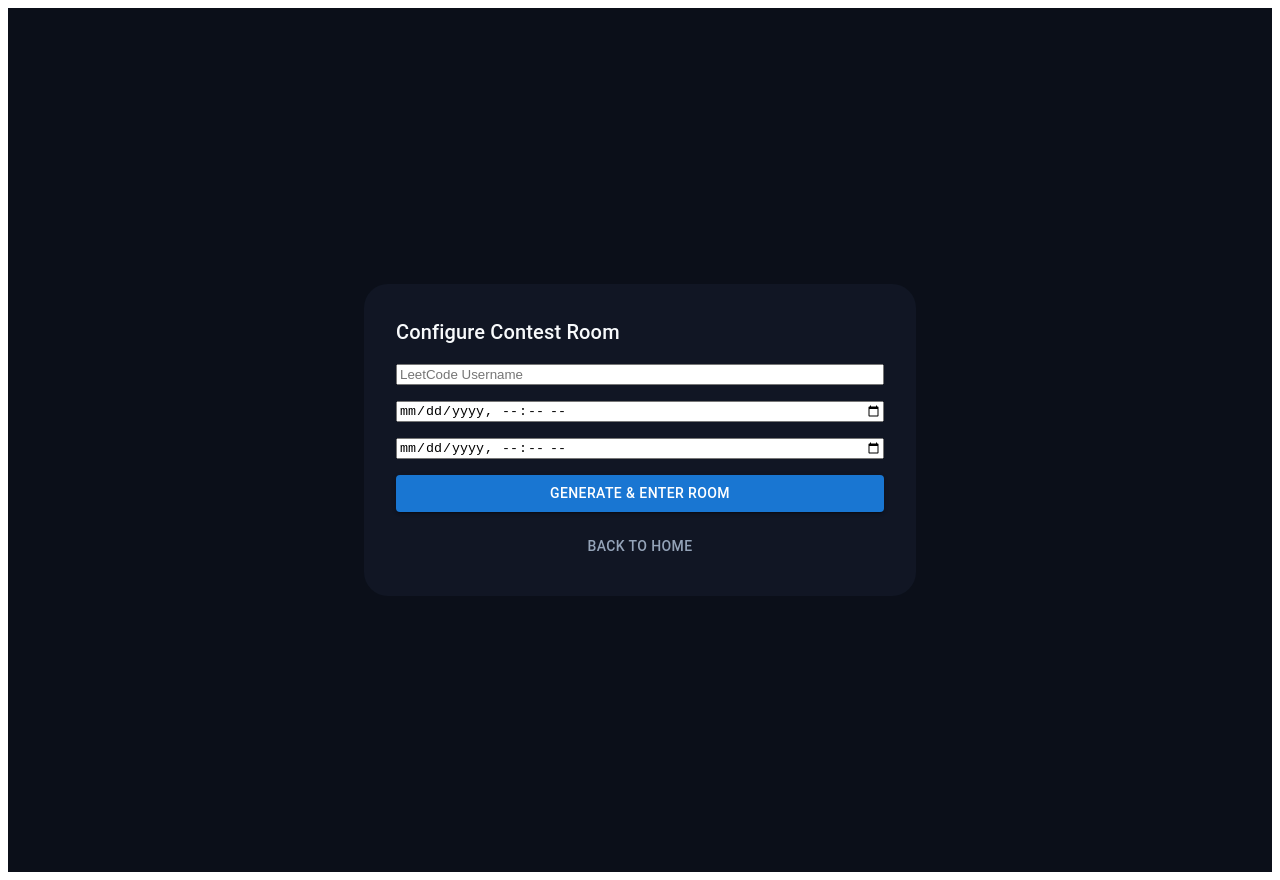
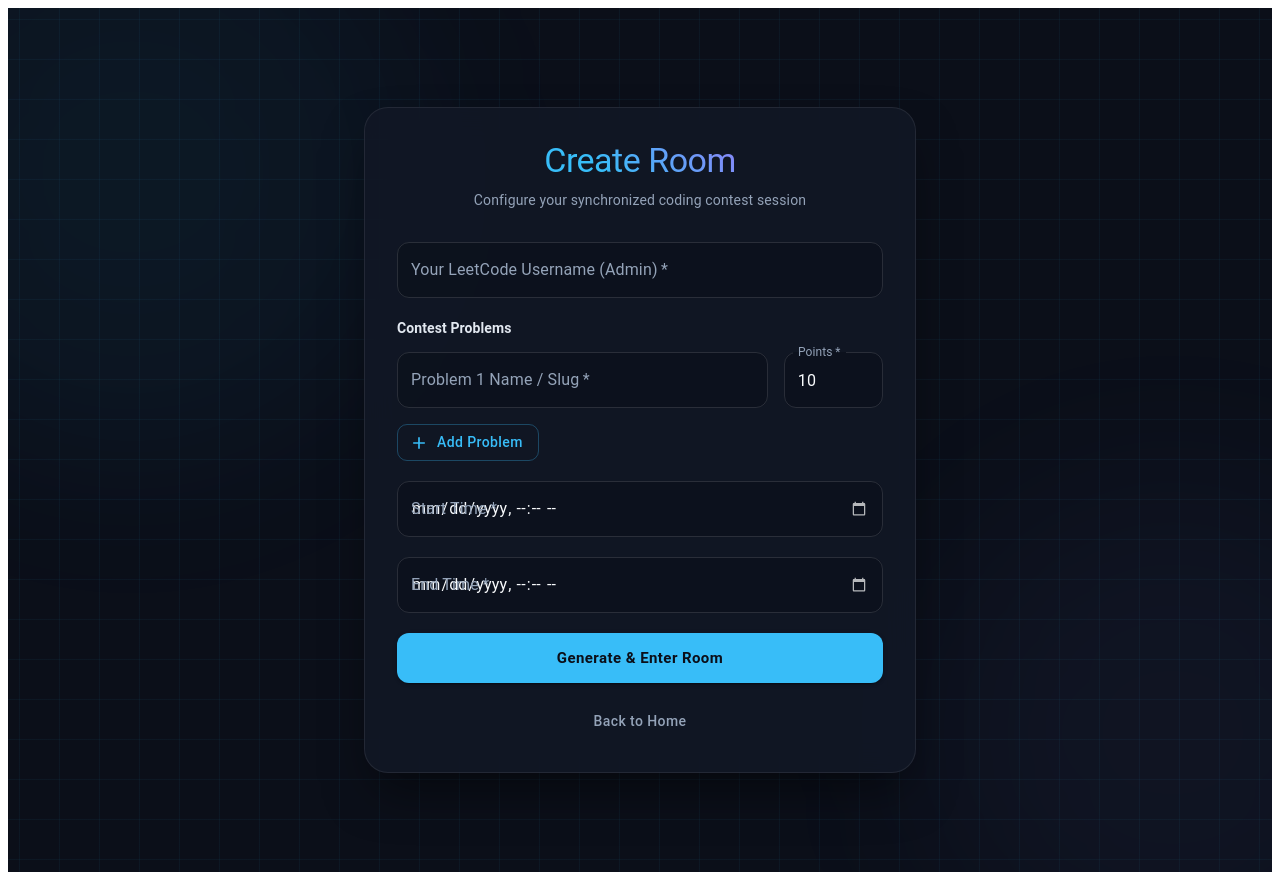
Before and after one commit to Yashaswini-K-P/LeetRoom, a React app in the folder frontend/: page /create in a window 1280 px wide. Built offline with nearby package versions, Linux system fonts and the light colour scheme; no server answers; the HTML template or start-up script is replaced by a standard one.

Commit message:
feat(frontend): display assigned problems and point values on dedicated leaderboard page

```diff
--- a/frontend/src/components/CreateRoom.jsx
+++ b/frontend/src/components/CreateRoom.jsx
@@ -1,5 +1,15 @@
 import React, { useState } from "react";
-import { Container, Paper, Typography, Button, Box } from "@mui/material";
+import {
+  Container,
+  Paper,
+  Typography,
+  Button,
+  Box,
+  TextField,
+  IconButton,
+} from "@mui/material";
+import DeleteIcon from "@mui/icons-material/Delete";
+import AddIcon from "@mui/icons-material/Add";
 import { useNavigate } from "react-router-dom";
 import { BACKEND_URL } from "../config.js";
 
@@ -13,8 +23,45 @@ export default function CreateRoom() {
     { name: "", points: 10 },
   ]);
 
+  const handleProblemFieldChange = (index, field, value) => {
+    const updated = [...problemInputs];
+    updated[index][field] = value;
+    setProblemInputs(updated);
+  };
+
+  const handleAddProblem = () => {
+    setProblemInputs([...problemInputs, { name: "", points: 10 }]);
+  };
+
+  const handleRemoveProblem = (index) => {
+    const updated = problemInputs.filter((_, i) => i !== index);
+    setProblemInputs(updated);
+  };
+
   const handleCreateSubmit = async (e) => {
     e.preventDefault();
+    setErrorMessage("");
+
+    const start = new Date(startTime);
+    const end = new Date(endTime);
+
+    if (end <= start) {
+      setErrorMessage("Error: End time must be later than the start time");
+      return;
+    }
+
+    if (!leetcodeUsername.trim()) {
+      setErrorMessage("Please enter your LeetCode username.");
+      return;
+    }
+
+    for (let i = 0; i < problemInputs.length; i++) {
+      if (!problemInputs[i].name.trim()) {
+        setErrorMessage(`Please enter the name for Problem ${i + 1}.`);
+        return;
+      }
+    }
+
     try {
       const response = await fetch(`${BACKEND_URL}/api/rooms/create`, {
         method: "POST",
@@ -22,12 +69,14 @@ export default function CreateRoom() {
         body: JSON.stringify({ problems: problemInputs, startTime, endTime }),
       });
       const data = await response.json();
+
       if (data.success) {
         navigate(`/room/${data.roomCode}`, { state: { leetcodeUsername } });
       } else {
-        setErrorMessage("Failed to create room.");
+        setErrorMessage(data.message || "Failed to create room.");
       }
     } catch (err) {
+      console.error(err);
       setErrorMessage("Server error while creating room.");
     }
   };
@@ -41,51 +90,250 @@ export default function CreateRoom() {
         alignItems: "center",
         justifyContent: "center",
         py: 4,
+        position: "relative",
+        overflow: "hidden",
       }}
     >
-      <Container maxWidth="sm">
+      <style>
+        {`
+        @keyframes gridShift {
+          0% { background-position: 0 0; }
+          100% { background-position: 40px 40px; }
+        }
+        @keyframes pulseGlow {
+          0% { transform: scale(1); opacity: 0.3; }
+          50% { transform: scale(1.15); opacity: 0.6; }
+          100% { transform: scale(1); opacity: 0.3; }
+        }
+        .tech-grid {
+          position: absolute;
+          inset: 0;
+          background-image:
+            linear-gradient(to right, rgba(56, 189, 248, 0.05) 1px, transparent 1px),
+            linear-gradient(to bottom, rgba(56, 189, 248, 0.05) 1px, transparent 1px);
+          background-size: 40px 40px;
+          animation: gridShift 20s linear infinite;
+          pointer-events: none;
+        }
+        /* Make native datetime inputs easier to click to open pickers */
+        input[type="datetime-local"]::-webkit-calendar-picker-indicator {
+          cursor: pointer;
+          filter: invert(1);
+          opacity: 0.7;
+        }
+        input[type="datetime-local"]::-webkit-calendar-picker-indicator:hover {
+          opacity: 1;
+        }
+      `}
+      </style>
+
+      <div className="tech-grid" />
+
+      <Box
+        sx={{
+          position: "absolute",
+          width: "500px",
+          height: "500px",
+          bgcolor: "rgba(56, 189, 248, 0.09)",
+          borderRadius: "50%",
+          filter: "blur(90px)",
+          top: "-10%",
+          left: "-10%",
+          animation: "pulseGlow 10s ease-in-out infinite",
+          pointerEvents: "none",
+        }}
+      />
+      <Box
+        sx={{
+          position: "absolute",
+          width: "450px",
+          height: "450px",
+          bgcolor: "rgba(129, 140, 248, 0.09)",
+          borderRadius: "50%",
+          filter: "blur(90px)",
+          bottom: "-10%",
+          right: "-10%",
+          animation: "pulseGlow 8s ease-in-out infinite",
+          pointerEvents: "none",
+        }}
+      />
+
+      <Container maxWidth="sm" sx={{ zIndex: 1 }}>
         <Paper
           elevation={0}
           sx={{
             p: 4,
+            display: "flex",
+            flexDirection: "column",
+            alignItems: "center",
             bgcolor: "rgba(18, 24, 38, 0.85)",
+            backdropFilter: "blur(16px)",
+            border: "1px solid rgba(255, 255, 255, 0.08)",
             borderRadius: "24px",
+            boxShadow: "0 25px 50px -12px rgb(0 0 0 / 0.5)",
             color: "#f8fafc",
           }}
         >
-          <Typography variant="h6" sx={{ mb: 2 }}>
-            Configure Contest Room
+          <Typography
+            variant="h4"
+            fontWeight="800"
+            sx={{
+              background: "linear-gradient(45deg, #38bdf8 30%, #818cf8 90%)",
+              WebkitBackgroundClip: "text",
+              WebkitTextFillColor: "transparent",
+              letterSpacing: "-0.5px",
+              mb: 1,
+            }}
+          >
+            Create Room
           </Typography>
+          <Typography variant="body2" sx={{ color: "#94a3b8", mb: 3 }}>
+            Configure your synchronized coding contest session
+          </Typography>
+
           {errorMessage && (
-            <Typography color="error">{errorMessage}</Typography>
+            <Typography color="error" sx={{ mb: 2, fontSize: "0.875rem" }}>
+              {errorMessage}
+            </Typography>
           )}
+
           <Box
             component="form"
             onSubmit={handleCreateSubmit}
-            sx={{ display: "flex", flexDirection: "column", gap: 2 }}
+            sx={{
+              width: "100%",
+              mt: 1,
+              display: "flex",
+              flexDirection: "column",
+              gap: 2.5,
+            }}
           >
-            <input
-              placeholder="LeetCode Username"
+            <CustomTextField
+              label="Your LeetCode Username (Admin)"
+              required
               value={leetcodeUsername}
               onChange={(e) => setLeetcodeUsername(e.target.value)}
+              placeholder="e.g. admin_coder"
+            />
+
+            <Box>
+              <Typography
+                variant="subtitle2"
+                sx={{ color: "#e2e8f0", mb: 1.5, fontWeight: 600 }}
+              >
+                Contest Problems
+              </Typography>
+              {problemInputs.map((prob, index) => (
+                <Box
+                  key={index}
+                  sx={{
+                    display: "flex",
+                    gap: 2,
+                    mb: 1.5,
+                    alignItems: "center",
+                  }}
+                >
+                  <CustomTextField
+                    label={`Problem ${index + 1} Name / Slug`}
+                    required
+                    value={prob.name}
+                    onChange={(e) =>
+                      handleProblemFieldChange(index, "name", e.target.value)
+                    }
+                    placeholder="e.g. two-sum"
+                  />
+                  <CustomTextField
+                    label="Points"
+                    type="number"
+                    sx={{ width: "130px" }}
+                    required
+                    value={prob.points}
+                    onChange={(e) =>
+                      handleProblemFieldChange(index, "points", e.target.value)
+                    }
+                  />
+                  {problemInputs.length > 1 && (
+                    <IconButton
+                      onClick={() => handleRemoveProblem(index)}
+                      sx={{ color: "#f87171" }}
+                    >
+                      <DeleteIcon />
+                    </IconButton>
+                  )}
+                </Box>
+              ))}
+              <Button
+                startIcon={<AddIcon />}
+                onClick={handleAddProblem}
+                variant="outlined"
+                sx={{
+                  color: "#38bdf8",
+                  borderColor: "rgba(56, 189, 248, 0.3)",
+                  textTransform: "none",
+                  borderRadius: "10px",
+                  mt: 0.5,
+                  "&:hover": {
+                    borderColor: "#38bdf8",
+                    bgcolor: "rgba(56, 189, 248, 0.05)",
+                  },
+                }}
+              >
+                Add Problem
+              </Button>
+            </Box>
+
+            <CustomTextField
+              label="Start Time"
+              type="datetime-local"
               required
-            />
-            <input
-              type="datetime-local"
               value={startTime}
               onChange={(e) => setStartTime(e.target.value)}
+              onClick={(e) => {
+                if (typeof e.target.showPicker === "function") {
+                  e.target.showPicker();
+                }
+              }}
+            />
+
+            <CustomTextField
+              label="End Time"
+              type="datetime-local"
               required
-            />
-            <input
-              type="datetime-local"
               value={endTime}
               onChange={(e) => setEndTime(e.target.value)}
-              required
+              onClick={(e) => {
+                if (typeof e.target.showPicker === "function") {
+                  e.target.showPicker();
+                }
+              }}
             />
-            <Button type="submit" variant="contained">
+
+            <Button
+              type="submit"
+              variant="contained"
+              size="large"
+              fullWidth
+              sx={{
+                bgcolor: "#38bdf8",
+                color: "#0b0f19",
+                fontWeight: "bold",
+                borderRadius: "12px",
+                py: 1.5,
+                textTransform: "none",
+                "&:hover": { bgcolor: "#0ea5e9" },
+              }}
+            >
               Generate & Enter Room
             </Button>
-            <Button onClick={() => navigate("/")} sx={{ color: "#94a3b8" }}>
+            <Button
+              variant="text"
+              onClick={() => navigate("/")}
+              sx={{
+                color: "#94a3b8",
+                textTransform: "none",
+                alignSelf: "center",
+              }}
+            >
               Back to Home
             </Button>
           </Box>
@@ -94,3 +342,33 @@ export default function CreateRoom() {
     </Box>
   );
 }
+
+function CustomTextField(props) {
+  const isDateTime = props.type === "datetime-local";
+
+  return (
+    <TextField
+      fullWidth
+      variant="outlined"
+      {...props}
+      InputLabelProps={{
+        ...(isDateTime ? { shrink: true } : {}),
+        ...props.InputLabelProps,
+      }}
+      sx={{
+        "& .MuiOutlinedInput-root": {
+          color: "#f8fafc",
+          borderRadius: "12px",
+          bgcolor: "rgba(11, 15, 25, 0.6)",
+          cursor: isDateTime ? "pointer" : "default",
+          "& fieldset": { borderColor: "rgba(255, 255, 255, 0.12)" },
+          "&:hover fieldset": { borderColor: "rgba(56, 189, 248, 0.5)" },
+          "&.Mui-focused fieldset": { borderColor: "#38bdf8" },
+        },
+        "& .MuiInputLabel-root": { color: "#94a3b8" },
+        "& .MuiInputLabel-root.Mui-focused": { color: "#38bdf8" },
+        ...props.sx,
+      }}
+    />
+  );
+}
--- a/frontend/src/components/LeaderboardModal.jsx
+++ b/frontend/src/components/LeaderboardModal.jsx
@@ -40,6 +40,7 @@ export default function Leaderboard() {
     socket.on("connect", onConnect);
 
     socket.on("room-update", (data) => {
+      console.log("Received room-update data from server:", data);
       if (data.problems) setProblems(data.problems);
       if (data.users) setParticipants(data.users);
     });
@@ -59,7 +60,8 @@ export default function Leaderboard() {
       socket.off("error-message");
     };
   }, [roomCode, leetcodeUsername]);
-
+  console.log("Current React state - Problems:", problems);
+  console.log("Current React state - Participants:", participants);
   return (
     <Box
       sx={{
```
Also changed, not shown: 2 other files (tests, documents, lock files or other folders).
